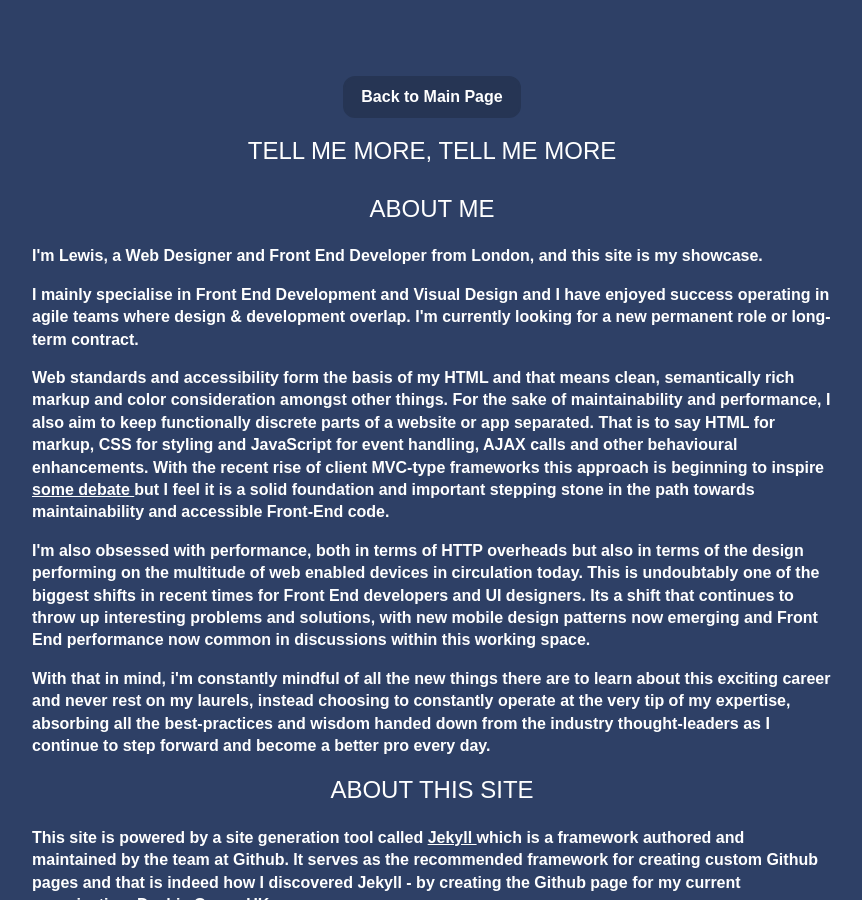
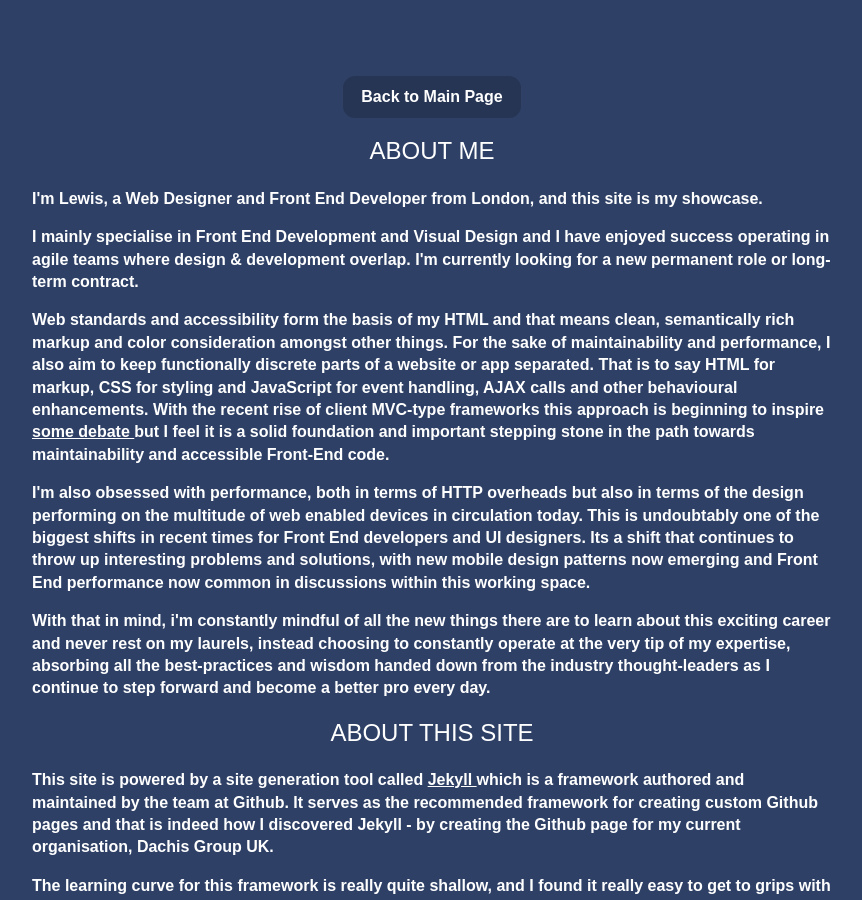
Before and after one commit to kojinkai/bd_2013, a Jekyll site: the page built from about/index.html, in a window 1280 px wide and 900 px high. Shown: the whole window, without its empty margins (208-1070 px from the left). Built offline with Jekyll 4.4.1, drawn with Linux system fonts in a browser that asks for light colours; nearby versions of some CDN libraries.

Commit message:
updating the copy on the about page

```diff
--- a/_includes/about.html
+++ b/_includes/about.html
@@ -1,6 +1,5 @@
       <section id="about-this-site" class="page">
           <a class="page-link" href="/" title="learn more about Lewis Nixon">Back to Main Page</a>
-          <h1>Tell Me More, Tell Me More</h1>
           <div class="content">
             <section>
                 <h2>About Me</h2>
```
